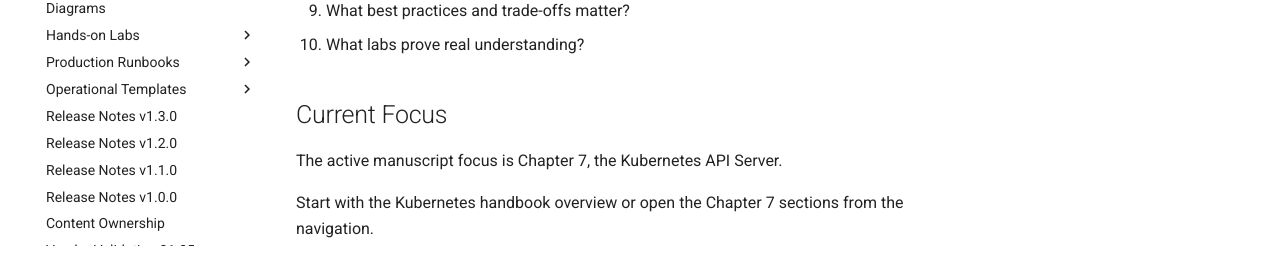
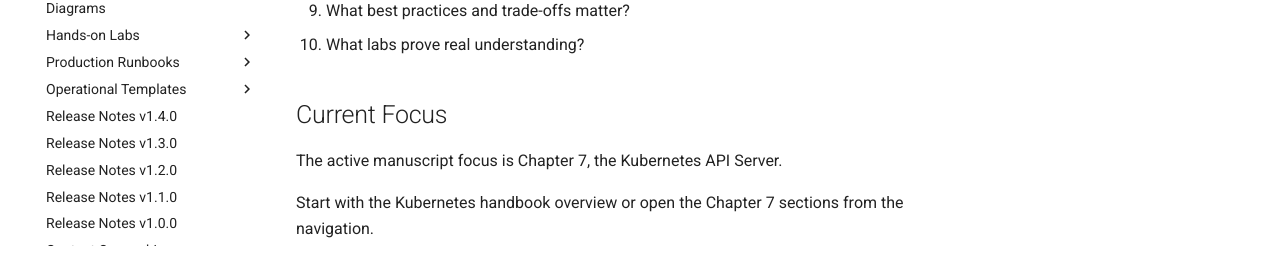
Before and after one commit to sssamant21/sre-academy, an MkDocs documentation site: the page built from docs/index.md, in a window 1280 px wide and 900 px high, scrolled down 510 px. Shown: the part 630-897 px from the top of the window. Built offline with MkDocs 1.6.1 and Material for MkDocs 9.7.7, drawn with Linux system fonts in a browser that asks for light colours; comment, search, counter and statistics services are not loaded.

Commit message:
docs(snowflake): prepare v1.4.0 release navigation

```diff
--- a/mkdocs.yml
+++ b/mkdocs.yml
@@ -248,6 +248,7 @@ nav:
           - Performance Investigation: books/snowflake/templates/performance-investigation.md
           - Incident and RCA: books/snowflake/templates/incident-and-rca.md
           - FinOps Review: books/snowflake/templates/finops-review.md
+      - Release Notes v1.4.0: books/snowflake/RELEASE_NOTES_v1.4.0.md
       - Release Notes v1.3.0: books/snowflake/RELEASE_NOTES_v1.3.0.md
       - Release Notes v1.2.0: books/snowflake/RELEASE_NOTES_v1.2.0.md
       - Release Notes v1.1.0: books/snowflake/RELEASE_NOTES_v1.1.0.md
```
